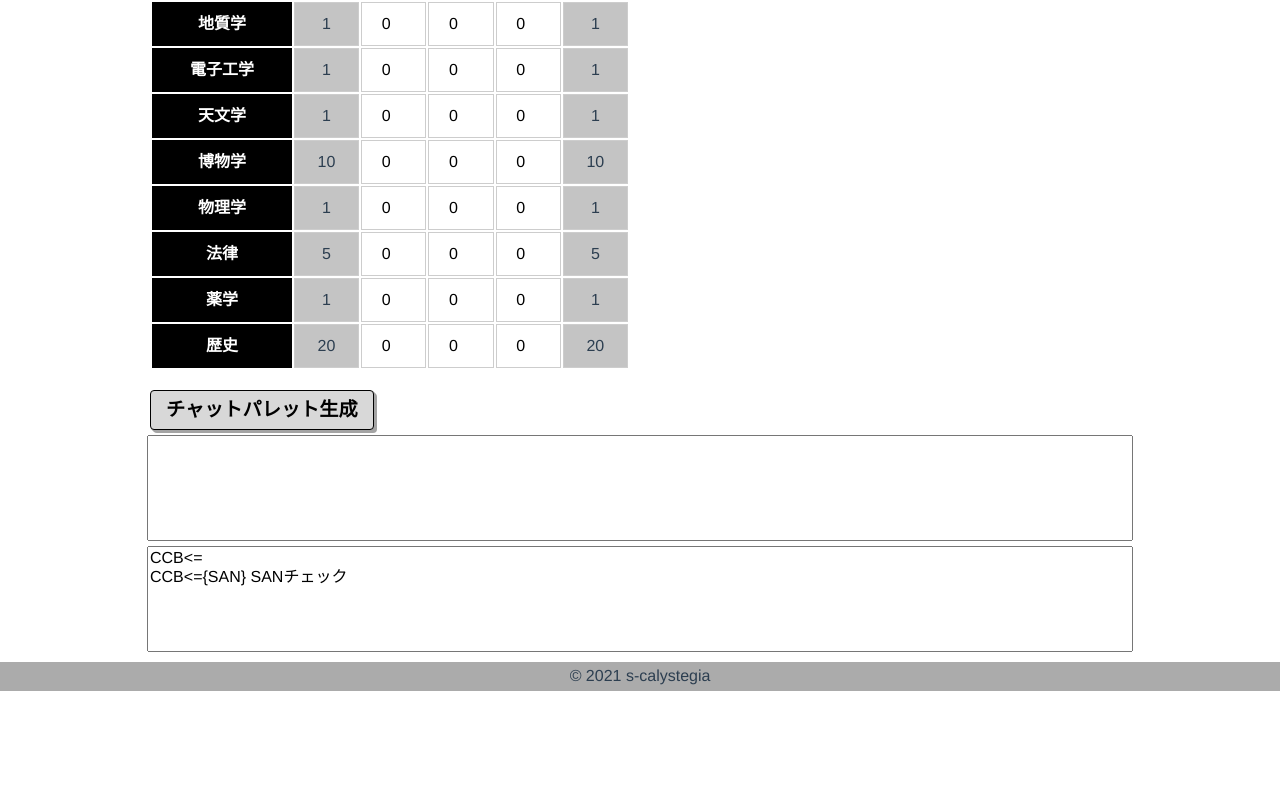
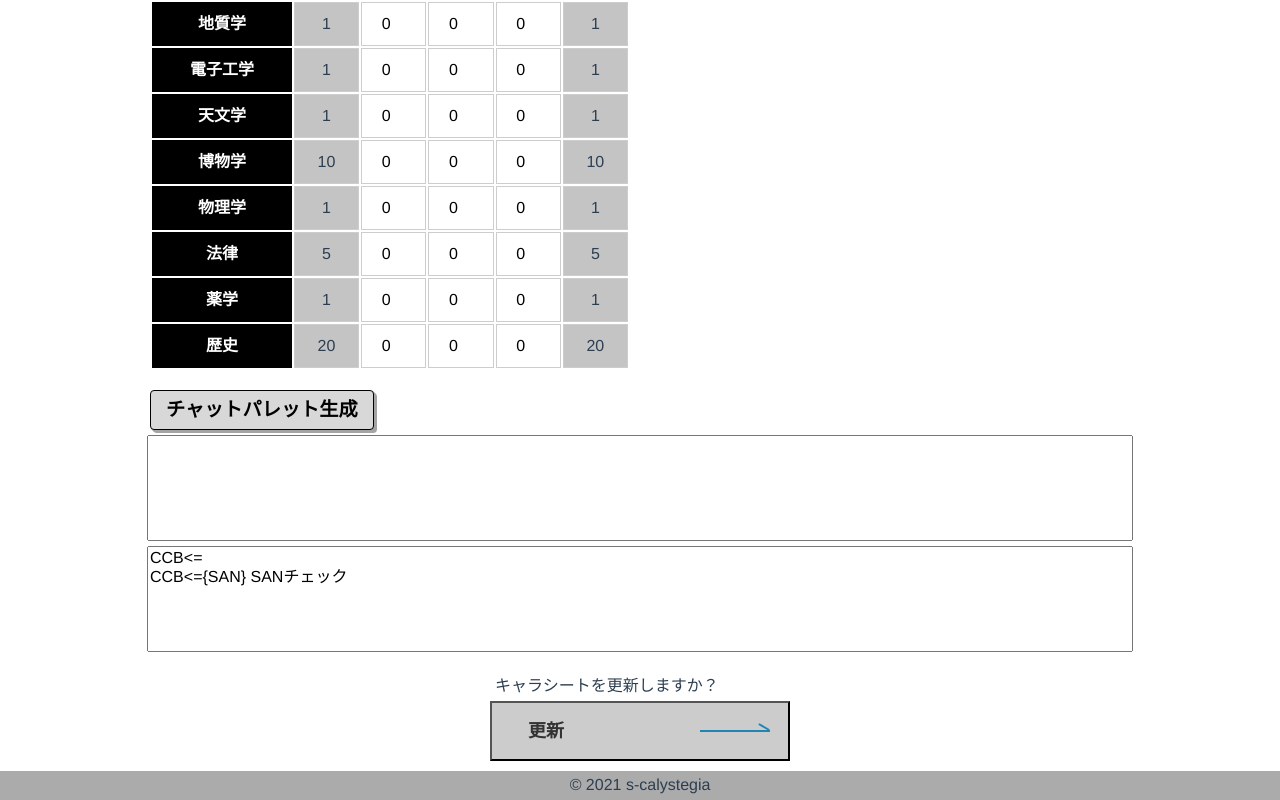
Before and after one commit to sueCalystegia00/CoC-chara-maker, a Vue app: page /character in a window 1280 px wide. Shown: the part 2650-3450 px from the top of the page. Before the commit the page ends 3341 px from the top, so only its background shows below. Built offline with nearby package versions, Linux system fonts and the light colour scheme; no server answers; the database is empty.

Commit message:
update: firestoreの更新処理

```diff
--- a/src/router/index.js
+++ b/src/router/index.js
@@ -22,6 +22,13 @@ const router = new VueRouter({
   mode: "history",
   base: process.env.BASE_URL,
   routes,
+  scrollBehavior(to, from, savedPosition) {
+    if (savedPosition) {
+      return savedPosition;
+    } else {
+      return { x: 0, y: 0 };
+    }
+  },
 });
 
 export default router;
--- a/src/store/index.js
+++ b/src/store/index.js
@@ -67,6 +67,8 @@ export default new Vuex.Store({
     getCharactersSheetFromFirestore: async ({ commit }, id) => {
       const doc = await db.collection("CharacterSheets").doc(id).get();
       if (!doc.data()) return;
+      // ID設定
+      commit("setCharacterId", id);
       // プロフィール設定
       Object.keys(doc.data().profile).map((keyName) => {
         commit("setProfile", {
@@ -106,6 +108,20 @@ export default new Vuex.Store({
       });
       commit("setCharacterId", res.id);
     },
+    updateCharactersSheetInFirestore: async ({ state }) => {
+      await db
+        .collection("CharacterSheets")
+        .doc(state.characterId)
+        .update({
+          profile: state.profile,
+          jobName: state.jobName,
+          statusList: state.statusList,
+          abilityList: state.abilityList,
+        })
+        .then(() => {
+          alert("更新しました！");
+        });
+    },
   },
   modules: {},
 });
--- a/src/views/Character.vue
+++ b/src/views/Character.vue
@@ -5,6 +5,12 @@
     <Status />
     <SkillSetter />
     <ChatPalette />
+    <div class="setter">
+      <div class="update-button-wrapper">
+        <p>キャラシートを更新しますか？</p>
+        <button @click="updateCharacter">更新</button>
+      </div>
+    </div>
   </div>
 </template>
 
@@ -27,6 +33,11 @@ export default {
       this.$route.query.id
     );
   },
+  methods: {
+    updateCharacter() {
+      this.$store.dispatch("updateCharactersSheetInFirestore");
+    },
+  },
 };
 </script>
 
@@ -44,25 +55,52 @@ export default {
   box-sizing: border-box;
 }
 
-.describe {
-  width: 100%;
+.update-button-wrapper button {
   display: flex;
-  flex-direction: column;
+  justify-content: space-between;
   align-items: center;
+  position: relative;
+  margin: 0 auto;
+  padding: 1em 2em;
+  width: 300px;
+  color: #333;
+  font-size: 18px;
+  font-weight: 700;
+  background-color: #cccccc;
+  transition: 0.3s;
 }
 
-.sticky {
-  position: -webkit-sticky;
-  position: sticky;
-  top: 0;
-  width: 100%;
-  padding: 10px 0;
-  display: flex;
-  flex-direction: column;
-  align-items: center;
-  gap: 5px;
-  box-sizing: border-box;
-  background-color: #ffffff;
-  z-index: 999;
+.update-button-wrapper button::before {
+  content: "";
+  position: absolute;
+  top: calc(50% - 2px);
+  right: 1em;
+  transform: translateY(calc(-50% - 2px)) rotate(30deg);
+  width: 12px;
+  height: 2px;
+  background-color: #2285b1;
+  transition: 0.3s;
+}
+
+.update-button-wrapper button::after {
+  content: "";
+  position: absolute;
+  top: 50%;
+  right: 1em;
+  transform: translateY(-50%);
+  width: 70px;
+  height: 2px;
+  background-color: #2285b1;
+  transition: 0.3s;
+}
+
+.update-button-wrapper button:hover {
+  text-decoration: none;
+  background-color: #bbbbbb;
+}
+
+.update-button-wrapper button:hover::before,
+.update-button-wrapper button:hover::after {
+  right: 0.5em;
 }
 </style>
--- a/src/views/Home.vue
+++ b/src/views/Home.vue
@@ -12,11 +12,18 @@
     <SkillSetter />
     <Profile editable />
     <ChatPalette />
+    <div class="setter">
+      <p>このキャラシートを保存することができます</p>
+      <div class="save-button-wrapper">
+        <button @click="saveCharacter">保存</button>
+      </div>
+    </div>
   </div>
 </template>
 
 <script>
 // @ is an alias to /src
+import { mapState } from "vuex";
 import Status from "@/components/Status.vue";
 import JobSelector from "@/components/JobSelector.vue";
 import SkillPointsChecker from "@/components/SkillPointsChecker.vue";
@@ -36,6 +43,18 @@ export default {
   },
   data() {
     return {};
+  },
+  computed: {
+    ...mapState(["characterId"]),
+  },
+  methods: {
+    async saveCharacter() {
+      await this.$store.dispatch("setCharactersSheetToFirestore");
+      this.$router.push({
+        path: "/character",
+        query: { id: this.characterId },
+      });
+    },
   },
 };
 </script>
@@ -75,4 +94,53 @@ export default {
   background-color: #ffffff;
   z-index: 999;
 }
+
+.save-button-wrapper button {
+  display: flex;
+  justify-content: space-between;
+  align-items: center;
+  position: relative;
+  margin: 0 auto;
+  padding: 1em 2em;
+  width: 300px;
+  color: #333;
+  font-size: 18px;
+  font-weight: 700;
+  background-color: #cccccc;
+  transition: 0.3s;
+}
+
+.save-button-wrapper button::before {
+  content: "";
+  position: absolute;
+  top: calc(50% - 2px);
+  right: 1em;
+  transform: translateY(calc(-50% - 2px)) rotate(30deg);
+  width: 12px;
+  height: 2px;
+  background-color: #2285b1;
+  transition: 0.3s;
+}
+
+.save-button-wrapper button::after {
+  content: "";
+  position: absolute;
+  top: 50%;
+  right: 1em;
+  transform: translateY(-50%);
+  width: 70px;
+  height: 2px;
+  background-color: #2285b1;
+  transition: 0.3s;
+}
+
+.save-button-wrapper button:hover {
+  text-decoration: none;
+  background-color: #bbbbbb;
+}
+
+.save-button-wrapper button:hover::before,
+.save-button-wrapper button:hover::after {
+  right: 0.5em;
+}
 </style>
```
